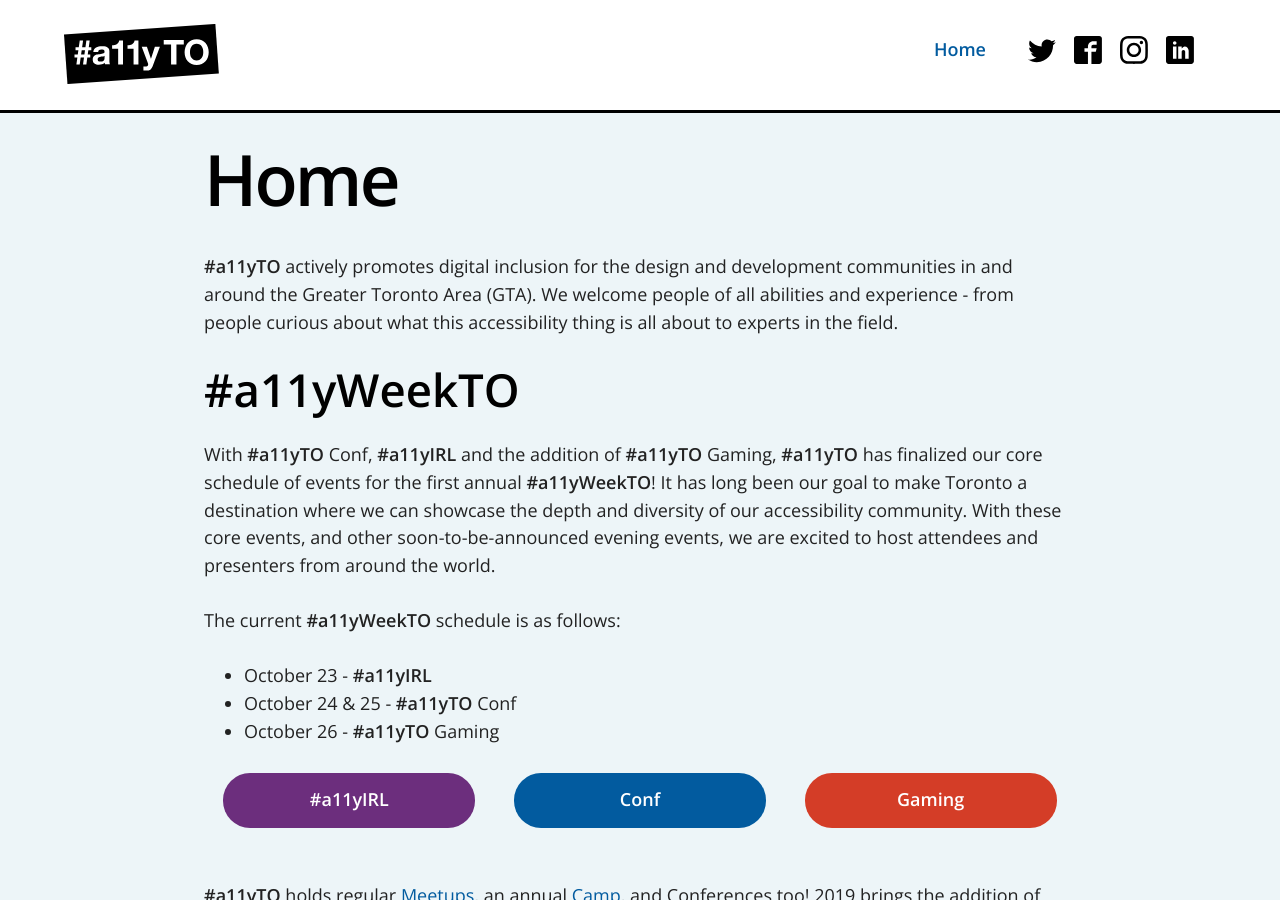
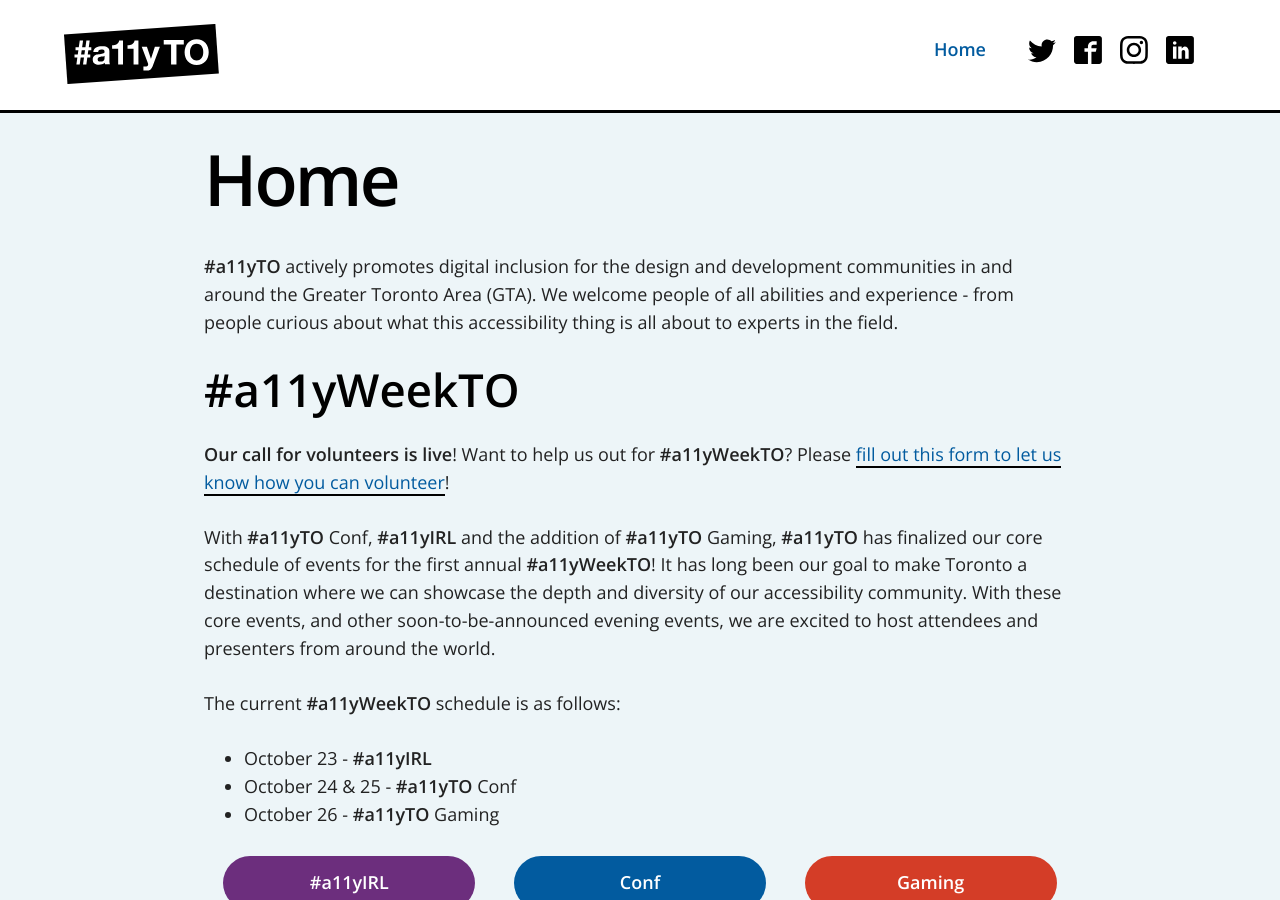
Before and after one commit to a11yTO/A11yTO-Main, a Jekyll site: the page built from index.html, in a window 1280 px wide and 900 px high. Built offline with Jekyll 4.4.1, drawn with Linux system fonts in a browser that asks for light colours.

Commit message:
Add Call for Volunteers

```diff
--- a/index.html
+++ b/index.html
@@ -9,6 +9,7 @@
         <h1 class="page-title">Home</h1>
         <p><strong>#a11yTO</strong> actively promotes digital inclusion for the design and development communities in and around the Greater Toronto Area (GTA). We welcome people of all abilities and experience - from people curious about what this accessibility thing is all about to experts in the field.</p>
         <h2>#a11yWeekTO</h2>
+        <p><strong>Our call for volunteers is live</strong>! Want to help us out for <strong>#a11yWeekTO</strong>? Please <a href="https://docs.google.com/forms/d/e/1FAIpQLSd6OVviCVYg0AO_zJaSdYP4njIXSXLWOPk4OP1ULiLrw-4lYA/viewform">fill out this form to let us know how you can volunteer</a>!</p>
         <p>With <strong>#a11yTO</strong> Conf, <strong>#a11yIRL</strong> and the addition of <strong>#a11yTO</strong> Gaming, <strong>#a11yTO</strong> has finalized our core schedule of events for the first annual <strong>#a11yWeekTO</strong>! It has long been our goal to make Toronto a destination where we can showcase the depth and diversity of our accessibility community. With these core events, and other soon-to-be-announced evening events, we are excited to host attendees and presenters from around the world.</p>
         <p>The current <strong>#a11yWeekTO</strong> schedule is as follows:</p>
         <ul>
```
